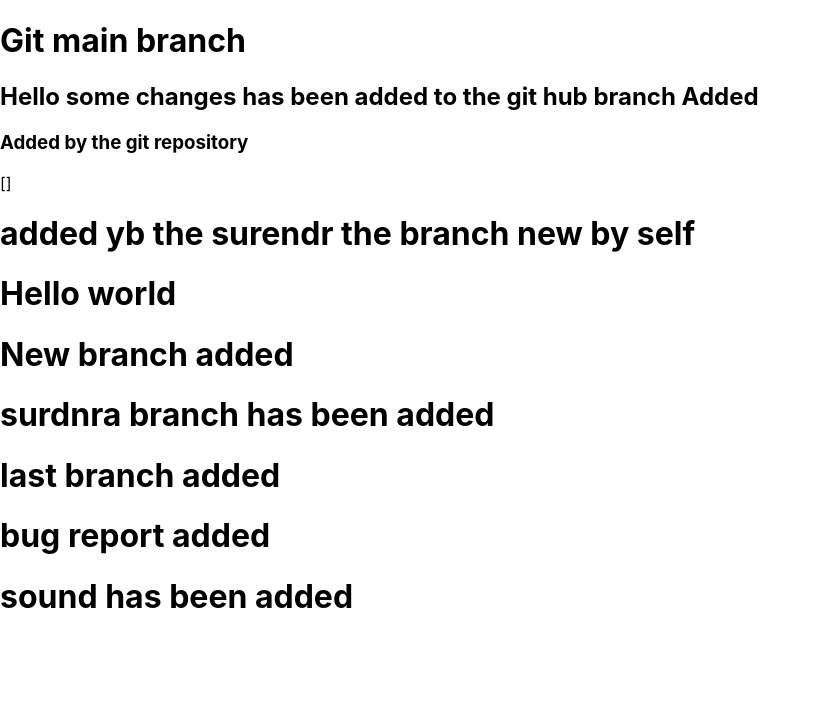
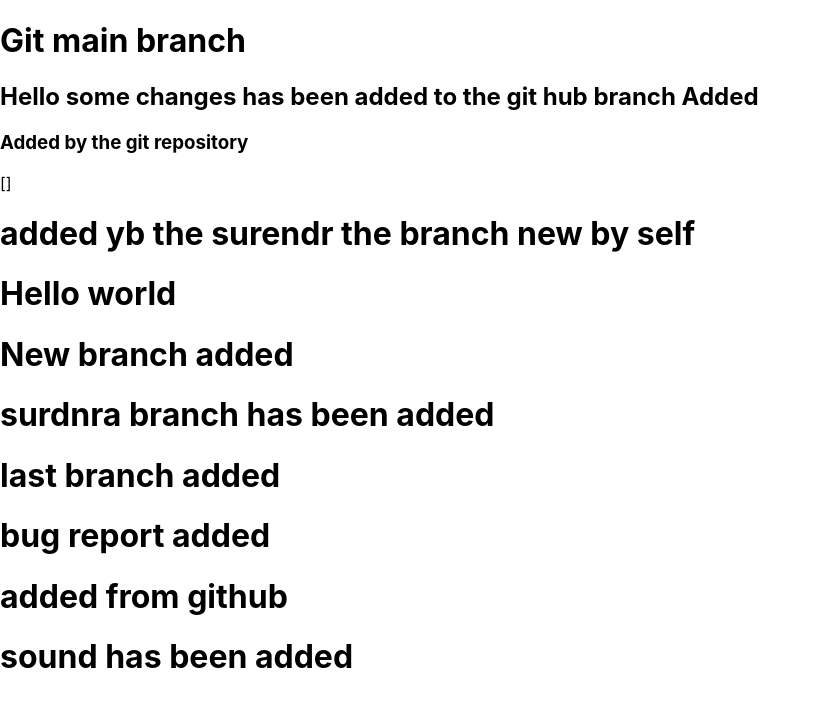
Before and after one commit to surendrareddygaddam/workflow, a React (Create React App) app: page / in a window 1280 px wide. Shown: the top 706 px of the page, without its empty margins (0-821 px from the left). Built offline with nearby package versions, Linux system fonts and the light colour scheme; no server answers.

Commit message:
added git hub

```diff
--- a/src/App.js
+++ b/src/App.js
@@ -20,6 +20,7 @@
       <h1>surdnra branch has been added</h1>
       <h1>last branch added</h1>
       <h1>bug report added</h1>
+      <h1>added from github</h1>
       <h1>sound has been added</h1>
     </div>
   )
```
